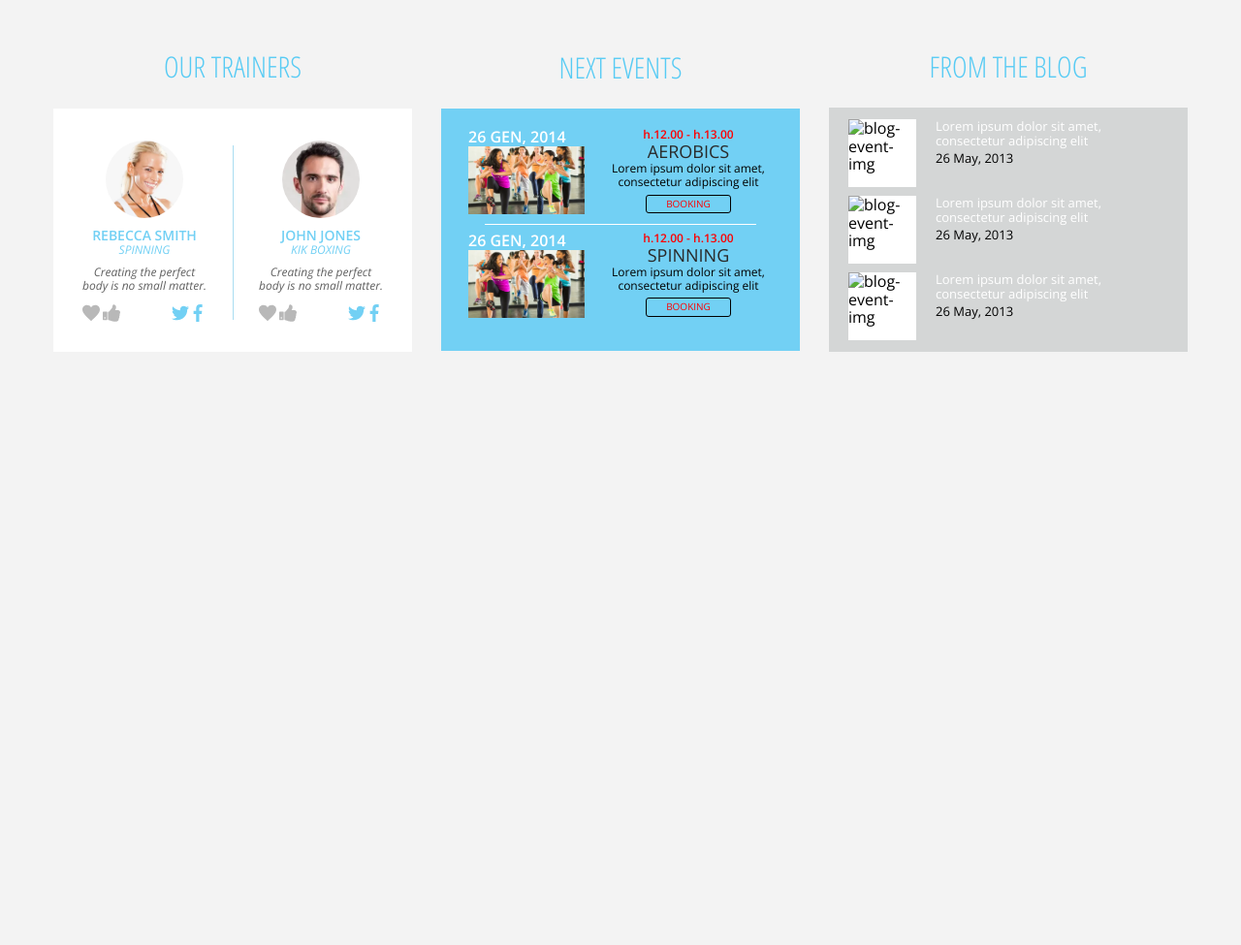
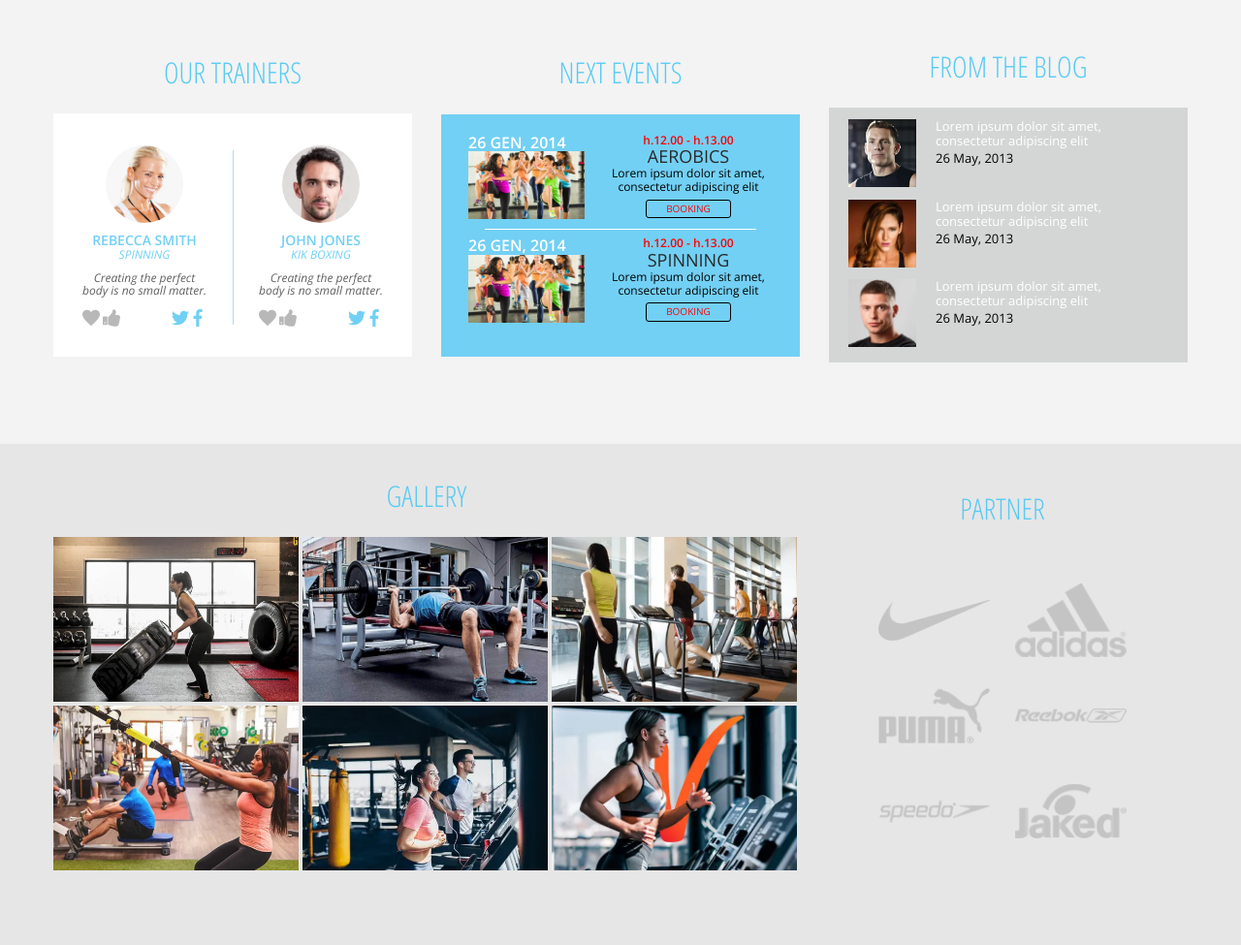
Before and after one commit to nikita-savkin/Gymsports, a plain HTML site: page index.html in a window 1280 px wide. Shown: the part 2040-3015 px from the top of the page at 97% size. Before the commit the page ends 2487 px from the top, so only its background shows below. Drawn offline with nearby package versions, Linux system fonts and the light colour scheme.

Commit message:
gallery-partner

```diff
--- a/css/style.css
+++ b/css/style.css
@@ -13,7 +13,8 @@
 .all-classes__links,
 .trainers__block,
 .main__classes-and-prices-wrapper,
-.main__info-wrapper {
+.main__info-wrapper,
+.gallery-partner__wrapper {
   display: -webkit-box;
   display: -ms-flexbox;
   display: flex;
@@ -29,7 +30,9 @@
 .prices__title,
 .trainers__title,
 .events__title,
-.from-blog__title {
+.from-blog__title,
+.gallery-partner__gallery-title,
+.gallery-partner__partner-title {
   font-family: "Open Sans Condensed";
   font-size: 30px;
   font-weight: 300;
@@ -898,6 +901,74 @@ img {
   margin-bottom: 84px;
 }
 
+.gallery-partner {
+  background-color: #e6e6e6;
+}
+
+.gallery-partner__wrapper {
+  padding: 37px 0 74px;
+}
+
+.gallery-partner__gallery {
+  width: 770px;
+}
+
+.gallery-partner__gallery-title {
+  text-align: center;
+  margin-bottom: 25px;
+}
+
+.gallery-partner__gallery__carousel {
+  min-height: 345px;
+}
+
+.gallery-partner__gallery__carousel-content {
+  display: -webkit-box;
+  display: -ms-flexbox;
+  display: flex;
+  -ms-flex-wrap: wrap;
+      flex-wrap: wrap;
+  -webkit-box-pack: justify;
+      -ms-flex-pack: justify;
+          justify-content: space-between;
+}
+
+.gallery-partner__partner {
+  width: 256px;
+  margin-right: 63px;
+}
+
+.gallery-partner__partner-title {
+  text-align: center;
+  margin-bottom: 50px;
+}
+
+.gallery-partner__partners {
+  display: -webkit-box;
+  display: -ms-flexbox;
+  display: flex;
+  -ms-flex-wrap: wrap;
+      flex-wrap: wrap;
+  -webkit-box-pack: justify;
+      -ms-flex-pack: justify;
+          justify-content: space-between;
+  min-height: 290px;
+}
+
+.carousel-img {
+  width: 253px;
+  height: 170px;
+  -o-object-fit: cover;
+     object-fit: cover;
+}
+
+.partners-img {
+  width: 115px;
+  height: 95px;
+  -o-object-fit: contain;
+     object-fit: contain;
+}
+
 .display-block {
   display: block;
 }
--- a/index.html
+++ b/index.html
@@ -564,7 +564,7 @@
     </h2>
     <div class="from-blog__block">
         <div class="from-blog__event">
-            <picture><source srcset="#" type="image/webp"><img class="from-blog__img" src="#" alt="blog-event-img"></picture>
+            <picture><source srcset="img/small/trainer-man-1.webp" type="image/webp"><img class="from-blog__img" src="img/small/trainer-man-1.jpg" alt="blog-event-img"></picture>
             <div class="from-blog__info">
                 <p class="from-blog__text">
                     Lorem ipsum dolor sit amet, consectetur adipiscing elit
@@ -573,7 +573,7 @@
             </div>
         </div>
         <div class="from-blog__event">
-            <picture><source srcset="#" type="image/webp"><img class="from-blog__img" src="#" alt="blog-event-img"></picture>
+            <picture><source srcset="img/small/trainer-woman-1.webp" type="image/webp"><img class="from-blog__img" src="img/small/trainer-woman-1.jpg" alt="blog-event-img"></picture>
             <div class="from-blog__info">
                 <p class="from-blog__text">
                     Lorem ipsum dolor sit amet, consectetur adipiscing elit
@@ -582,7 +582,7 @@
             </div>
         </div>
         <div class="from-blog__event">
-            <picture><source srcset="#" type="image/webp"><img class="from-blog__img" src="#" alt="blog-event-img"></picture>
+            <picture><source srcset="img/small/trainer-man-2.webp" type="image/webp"><img class="from-blog__img" src="img/small/trainer-man-2.jpg" alt="blog-event-img"></picture>
             <div class="from-blog__info">
                 <p class="from-blog__text">
                     Lorem ipsum dolor sit amet, consectetur adipiscing elit
@@ -592,10 +592,39 @@
         </div>
     </div>
 </div>
-
         </div>
       </div>
     </section>
+    <section class="gallery-partner">
+  <div class="container">
+    <div class="gallery-partner__wrapper">
+      <div class="gallery-partner__gallery">
+        <h2 class="gallery-partner__gallery-title">Gallery</h2>
+        <div class="gallery-partner__carousel">
+          <div class="gallery-partner__carousel-content">
+            <picture><source srcset="img/gallery/gallery-1.webp" type="image/webp"><img class="carousel-img" src="img/gallery/gallery-1.jpg" alt="carousel-img" /></picture>
+            <picture><source srcset="img/gallery/gallery-2.webp" type="image/webp"><img class="carousel-img" src="img/gallery/gallery-2.jpg" alt="carousel-img" /></picture>
+            <picture><source srcset="img/gallery/gallery-3.webp" type="image/webp"><img class="carousel-img" src="img/gallery/gallery-3.jpg" alt="carousel-img" /></picture>
+            <picture><source srcset="img/gallery/gallery-4.webp" type="image/webp"><img class="carousel-img" src="img/gallery/gallery-4.jpg" alt="carousel-img" /></picture>
+            <picture><source srcset="img/gallery/gallery-5.webp" type="image/webp"><img class="carousel-img" src="img/gallery/gallery-5.jpg" alt="carousel-img" /></picture>
+            <picture><source srcset="img/gallery/gallery-6.webp" type="image/webp"><img class="carousel-img" src="img/gallery/gallery-6.jpg" alt="carousel-img" /></picture>
+          </div>
+        </div>
+      </div>
+      <div class="gallery-partner__partner">
+        <h2 class="gallery-partner__partner-title">Partner</h2>
+        <div class="gallery-partner__partners">
+          <picture><source srcset="img/index/nike.webp" type="image/webp"><img class="partners-img" src="img/index/nike.png" alt="partners-img" /></picture>
+          <picture><source srcset="img/index/adidas.webp" type="image/webp"><img class="partners-img" src="img/index/adidas.png" alt="partners-img" /></picture>
+          <picture><source srcset="img/index/puma.webp" type="image/webp"><img class="partners-img" src="img/index/puma.png" alt="partners-img" /></picture>
+          <picture><source srcset="img/index/rebook.webp" type="image/webp"><img class="partners-img" src="img/index/rebook.png" alt="partners-img" /></picture>
+          <picture><source srcset="img/index/speedo.webp" type="image/webp"><img class="partners-img" src="img/index/speedo.png" alt="partners-img" /></picture>
+          <picture><source srcset="img/index/jaked.webp" type="image/webp"><img class="partners-img" src="img/index/jaked.png" alt="partners-img" /></picture>
+        </div>
+      </div>
+    </div>
+  </div>
+</section>
   </main>
 
   <script src="js/script.js"></script>
```
Also changed, not shown: css/style.min.css, img/gallery/gallery-1.jpg (added), img/gallery/gallery-1.webp (added), img/gallery/gallery-2.jpg (added), img/gallery/gallery-2.webp (added), img/gallery/gallery-3.jpg (added), img/gallery/gallery-3.webp (added), img/gallery/gallery-4.jpg (added), img/gallery/gallery-4.webp (added), img/gallery/gallery-5.jpg (added), img/gallery/gallery-5.webp (added), img/gallery/gallery-6.jpg (added), img/gallery/gallery-6.webp (added), img/small/trainer-man-1.jpg (added), 5 more files.
